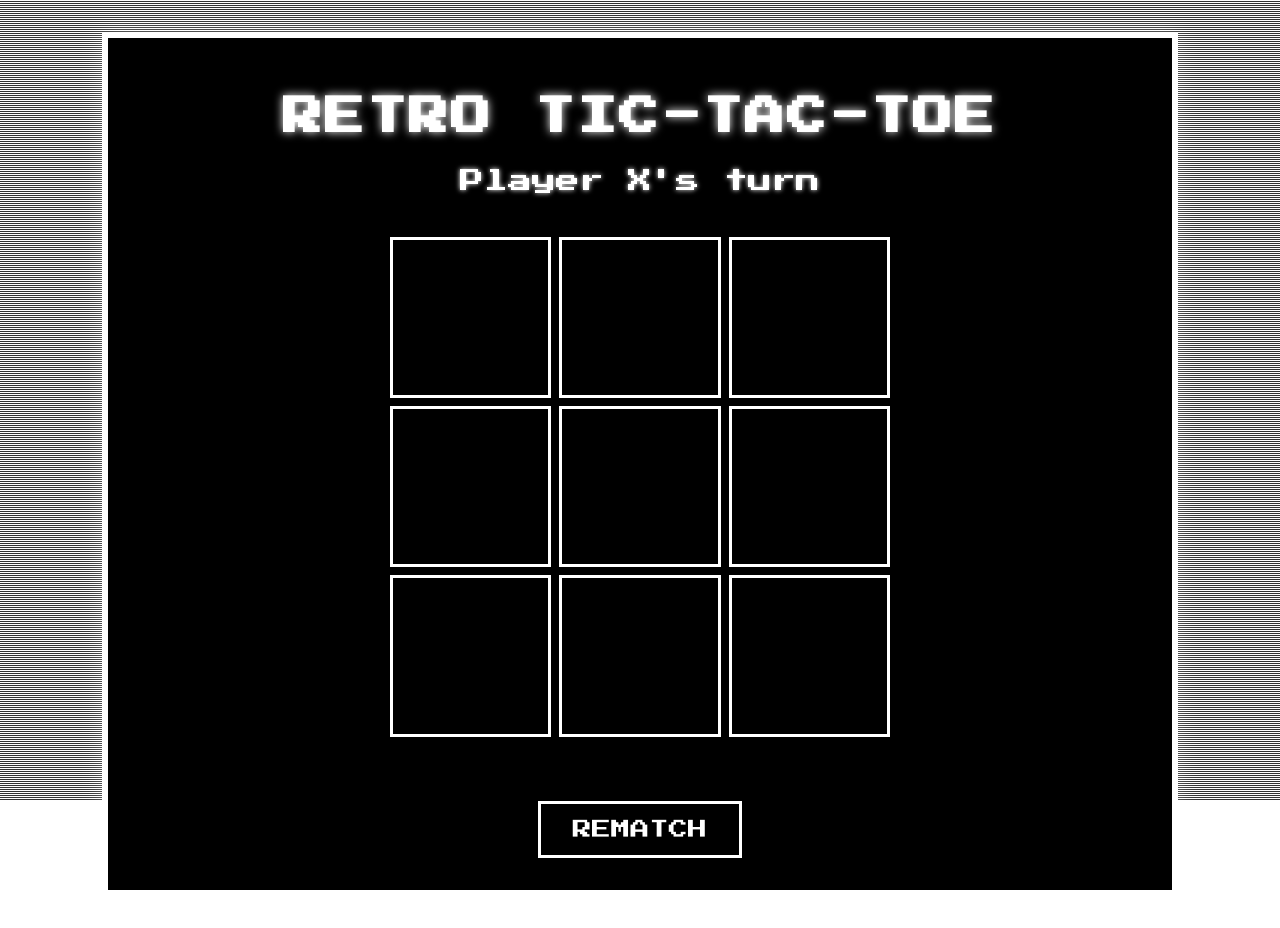
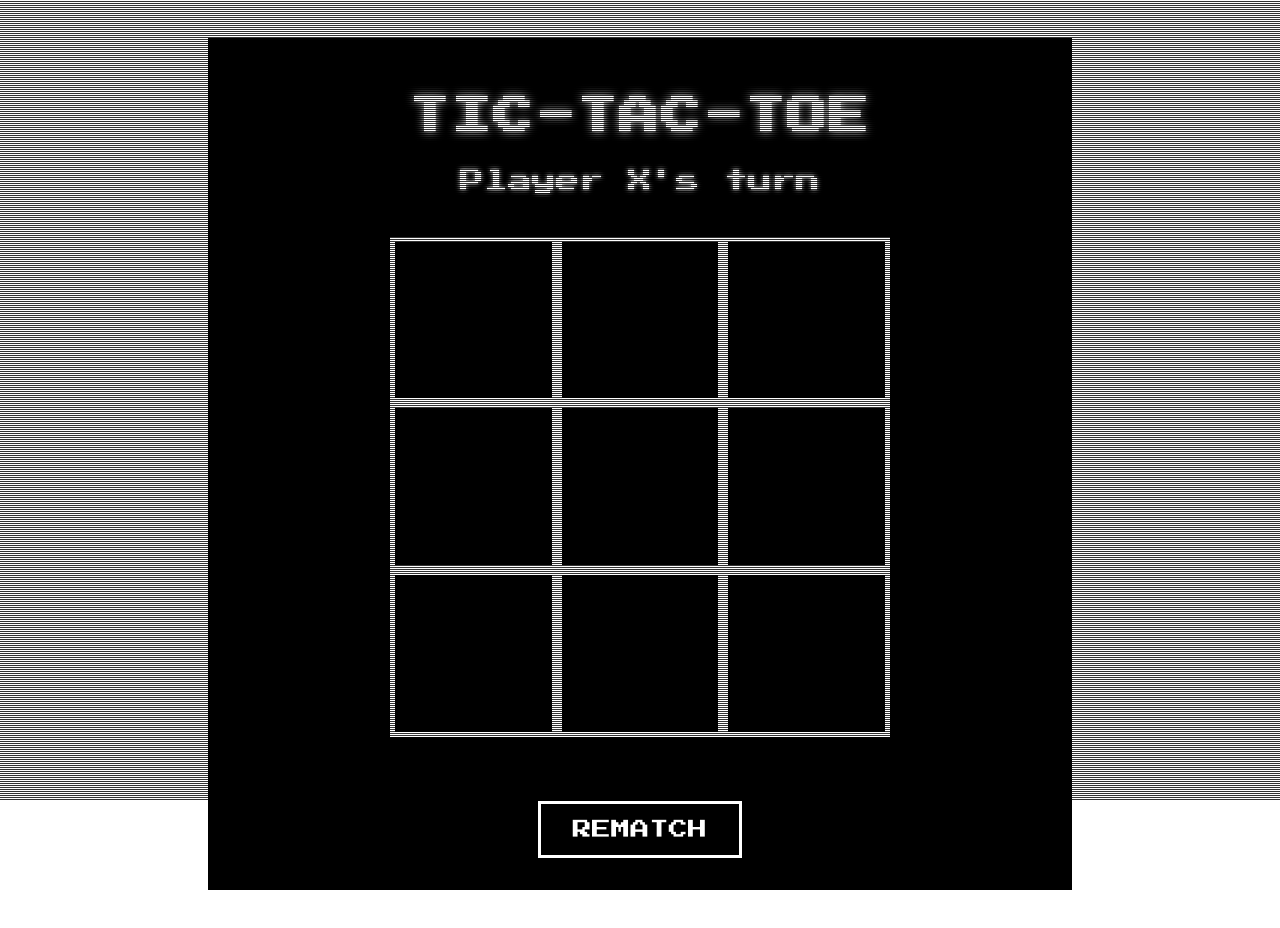
Before and after one commit to aygaoua/ft_jahannam, a React (Vite) app in the folder my-app/: page / in a window 1280 px wide. Built offline with nearby package versions, Linux system fonts and the light colour scheme.

Commit message:
add some variations ...

```diff
--- a/my-app/src/components/tictactoe/TicTacToe.jsx
+++ b/my-app/src/components/tictactoe/TicTacToe.jsx
@@ -15,9 +15,9 @@ const TicTacToe = () => {
   }, []);
 
   const winningCombos = [
-    [0, 1, 2], [3, 4, 5], [6, 7, 8], // rows
-    [0, 3, 6], [1, 4, 7], [2, 5, 8], // cols
-    [0, 4, 8], [2, 4, 6]             // diagonals
+    [0, 1, 2], [3, 4, 5], [6, 7, 8],
+    [0, 3, 6], [1, 4, 7], [2, 5, 8],
+    [0, 4, 8], [2, 4, 6]
   ];
 
   if (!isMounted) return <div className={styles.container} />;
@@ -66,7 +66,7 @@ const TicTacToe = () => {
 
   return (
     <div className={styles.container}>
-      <h1 className={styles.title}>RETRO TIC-TAC-TOE</h1>
+      <h1 className={styles.title}>TIC-TAC-TOE</h1>
       <div className={styles.status}>
         {winner
           ? winner === 'D' ? 'It\'s a draw!' : ` Player ${winner} wins!`
@@ -78,7 +78,7 @@ const TicTacToe = () => {
       </div>
 
       <button className={styles.resetButton} onClick={resetBoard}>
-        Rematch
+        REMATCH
       </button>
     </div>
   );
--- a/my-app/src/components/tictactoe/TicTacToe.module.scss
+++ b/my-app/src/components/tictactoe/TicTacToe.module.scss
@@ -3,7 +3,7 @@
 .container {
   font-family: 'Press Start 2P', cursive;
   text-align: center;
-  max-width: 1000px;
+  max-width: 800px;
   margin: 2rem auto;
   padding: 2rem;
   color: white;
@@ -29,7 +29,7 @@
 .board {
   display: grid;
   grid-template-columns: repeat(3, 1fr);
-  gap: 8px;
+  gap: 0px;
   margin: 2rem auto;
   width: 500px;
   height: 500px;
@@ -38,7 +38,7 @@
 .cell {
   position: relative;
   background-color: black;
-  border: 3px solid white;
+  border: 5px solid white;
   cursor: pointer;
   aspect-ratio: 1;
   min-height: 0;
@@ -46,7 +46,7 @@
   transition: all 0.2s ease;
 
   &:hover:not(:disabled) {
-    background-color: rgba(255, 255, 255, 0.1);
+    background-color: gray;
   }
 
   &:disabled {
@@ -84,13 +84,12 @@
   color: white;
   border: 3px solid white;
   cursor: pointer;
-  transition: all 0.3s ease;
+  transition: all 0.4s ease;
   text-transform: uppercase;
 
   &:hover {
     background-color: rgba(255, 255, 255, 0.568);
     color: black;
-    transform: scale(1);
   }
 }
 
@@ -116,5 +115,5 @@
     transparent 2px
   );
   pointer-events: none;
-  z-index: -1;
+  z-index: 1;
 }
```
